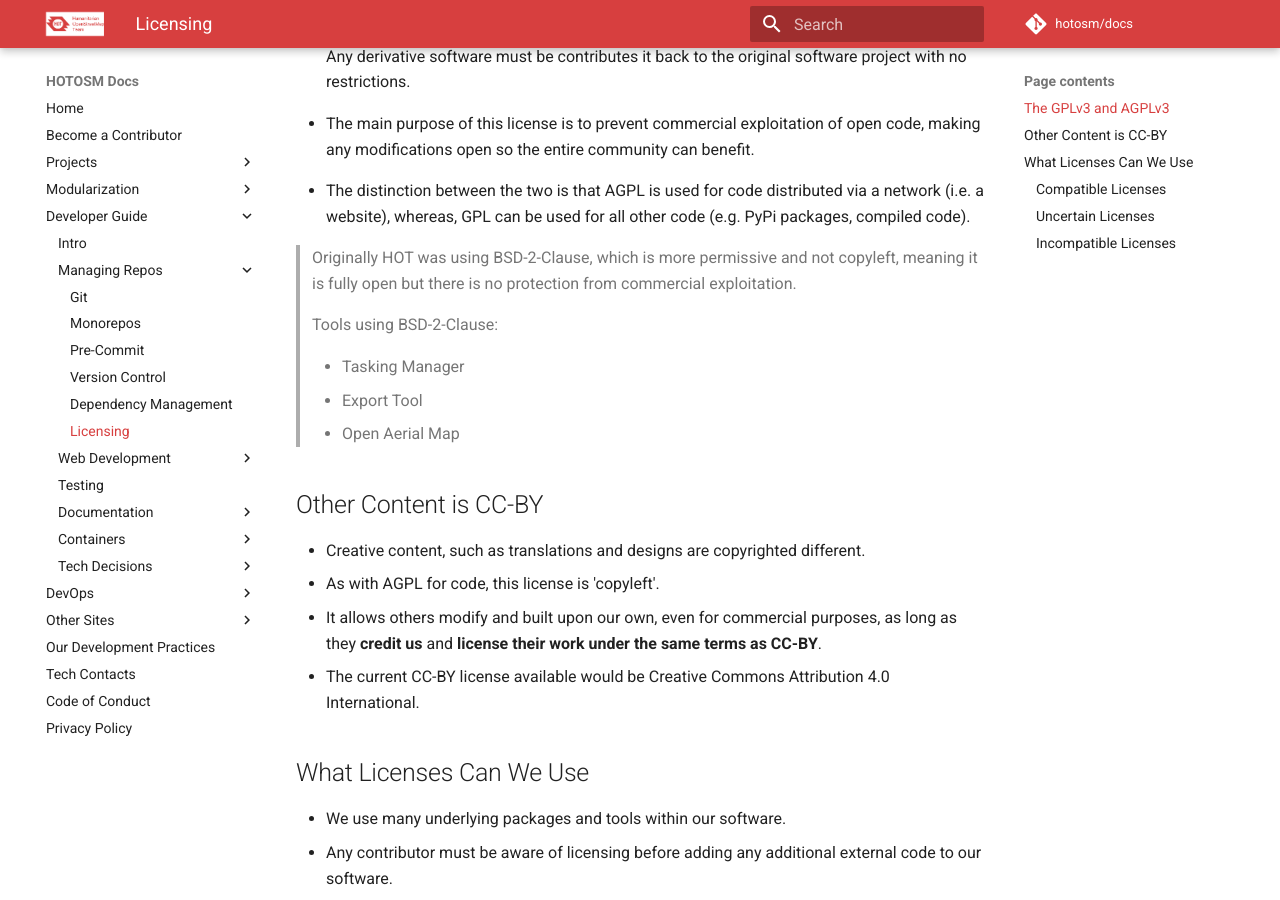
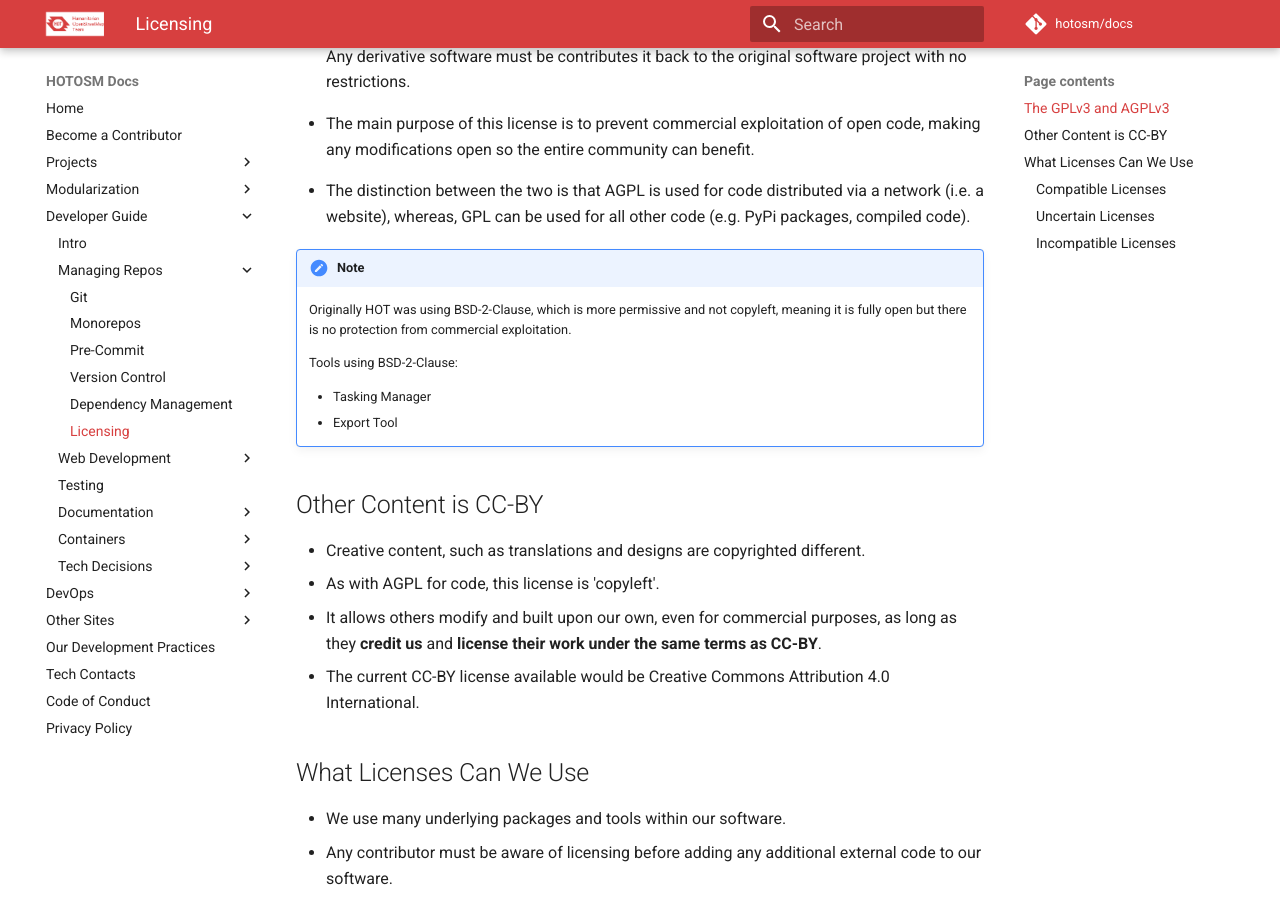
Before and after one commit to hotosm/docs, an MkDocs documentation site: the page built from docs/dev-guide/repo-management/licensing.md, in a window 1280 px wide and 900 px high, scrolled down 566 px. Built offline with MkDocs 1.6.1 and Material for MkDocs 9.7.7, drawn with Linux system fonts in a browser that asks for light colours; comment, search, counter and statistics services are not loaded.

Commit message:
fix: licensing page details

```diff
--- a/docs/dev-guide/repo-management/licensing.md
+++ b/docs/dev-guide/repo-management/licensing.md
@@ -34,15 +34,16 @@
   distributed via a network (i.e. a website), whereas, GPL can be
   used for all other code (e.g. PyPi packages, compiled code).
 
-> Originally HOT was using BSD-2-Clause, which is more permissive
-> and not copyleft, meaning it is fully open but there is no protection
-> from commercial exploitation.
->
-> Tools using BSD-2-Clause:
->
-> - Tasking Manager
-> - Export Tool
-> - Open Aerial Map
+!!! note
+
+    Originally HOT was using BSD-2-Clause, which is more permissive
+    and not copyleft, meaning it is fully open but there is no protection
+    from commercial exploitation.
+
+    Tools using BSD-2-Clause:
+
+    - Tasking Manager
+    - Export Tool
 
 ## Other Content is CC-BY
 
```
